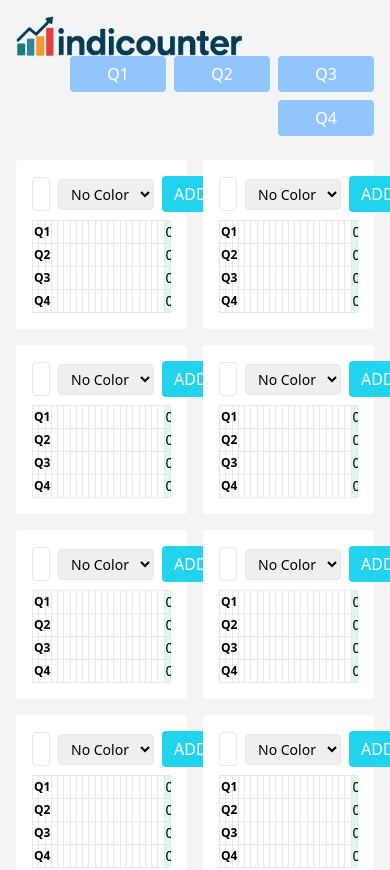
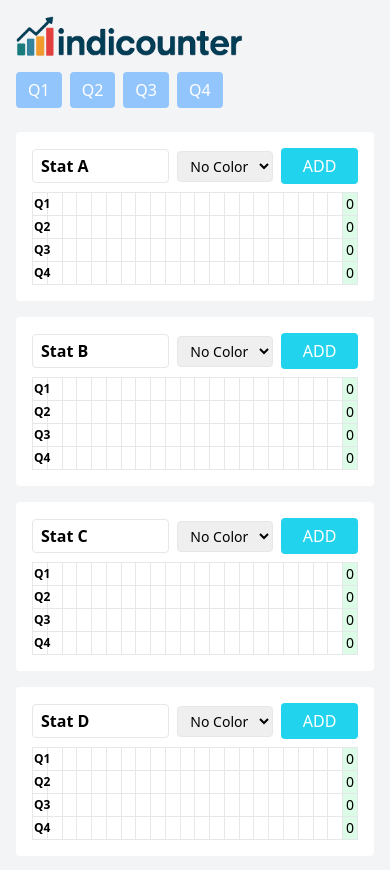
Before and after one commit to adfit11/indicounter, a React (Vite) app: page / in a window 390 px wide. Shown: the top 870 px of the page. Built offline with nearby package versions, Linux system fonts and the light colour scheme.

Commit message:
Adjust Q buttons

```diff
--- a/src/App.jsx
+++ b/src/App.jsx
@@ -216,7 +216,7 @@ export default function App() {
     <img
       src="/logo.png"
       alt="Site logo"
-      className="h-10 w-auto object-contain"
+      className="h-10 mb-4 w-auto object-contain"
     />
   </div>
 
@@ -226,7 +226,7 @@ export default function App() {
   <Button
     key={row}
     onClick={() => setSelectedRow(row)}
-    className={`w-24 sm:w-40 justify-center ${
+    className={`sm:w-20 md:w-30 lg:w-44 xl:w-60 justify-center ${
       selectedRow === row ? 'bg-red-500' : ''
     }`}
   >
@@ -237,7 +237,7 @@ export default function App() {
 </div>
 
       {/* Section tables */}
-      <div className="grid grid-cols-2 md:grid-cols-2 xl:grid-cols-2 gap-4">
+      <div className="grid grid-cols-1 md:grid-cols-2 xl:grid-cols-2 gap-4">
         {sections.map(section => (
           <div
             key={section}
```
